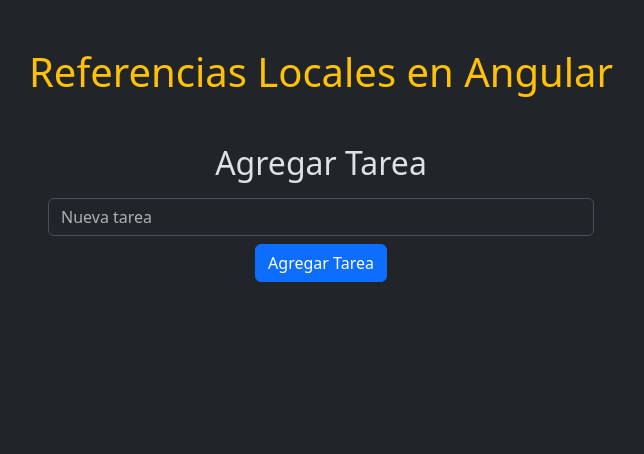
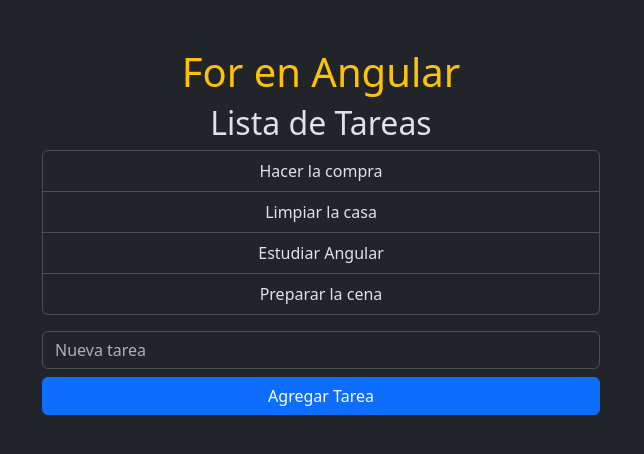
Before and after one commit to MAOIRO17/CursoAngular, an Angular app in the folder AppAngular/: page / in a window 1280 px wide. Shown: the top 454 px of the page, without its empty margins (319-963 px from the left). Built offline with nearby package versions, Linux system fonts and the light colour scheme.

Commit message:
Ejercicio de Condición For en Angular

```diff
--- a/AppAngular/src/app/app.html
+++ b/AppAngular/src/app/app.html
@@ -1,4 +1,4 @@
 <div class="container text-center mt-5">
   <h1 class="text-center text-warning">{{ title}}</h1>
-  <app-agregar-tarea/>
+  <app-componente-for/>
 </div>
--- a/AppAngular/src/app/app.ts
+++ b/AppAngular/src/app/app.ts
@@ -9,13 +9,14 @@
 import { Saludar } from "./saludar/saludar";
 import { ComponenteIf } from './componente-if/componente-if';
 import { AgregarTarea } from "./agregar-tarea/agregar-tarea";
+import { ComponenteFor } from "./componente-for/componente-for";
 
 @Component({
   selector: 'app-root',
   templateUrl: './app.html',
   styleUrl: './app.css',
-  imports: [ComponenteIf, AgregarTarea]
+  imports: [ComponenteIf, AgregarTarea, ComponenteFor]
 })
 export class App {
-  title = "Referencias Locales en Angular"; ;
+  title = "For en Angular"; ;
 }
--- /dev/null
+++ b/AppAngular/src/app/componente-for/componente-for.html
@@ -0,0 +1,20 @@
+<div class="CONTAINER MT-5">
+  <h2 class="text-center">Lista de Tareas</h2>
+  <ul class="list-group w-50 mx-auto">
+    @for (tarea of tareas; track tarea) {
+    <li class="list-group-item text-center">{{ tarea }}</li>
+    }
+  </ul>
+  <input
+    type="text"
+    class="form-control w-50 mx-auto mt-3"
+    placeholder="Nueva tarea"
+    #nuevaTarea
+  />
+  <button
+    class="btn btn-primary w-50 mx-auto mt-2"
+    (click)="agregarTarea(nuevaTarea.value)"
+  >
+    Agregar Tarea
+  </button>
+</div>
--- /dev/null
+++ b/AppAngular/src/app/componente-for/componente-for.ts
@@ -0,0 +1,20 @@
+import { Component } from '@angular/core';
+
+@Component({
+  selector: 'app-componente-for',
+  imports: [],
+  templateUrl: './componente-for.html',
+  styleUrl: './componente-for.css'
+})
+export class ComponenteFor {
+tareas: string[] = [
+  'Hacer la compra',
+  'Limpiar la casa',
+  'Estudiar Angular',
+  'Preparar la cena'
+];
+agregarTarea(nuevaTarea: string) {
+  if (nuevaTarea) {
+    this.tareas.push(nuevaTarea);
+  } }
+}
```
Also changed, not shown: AppAngular/src/app/componente-for/componente-for.css (added).
